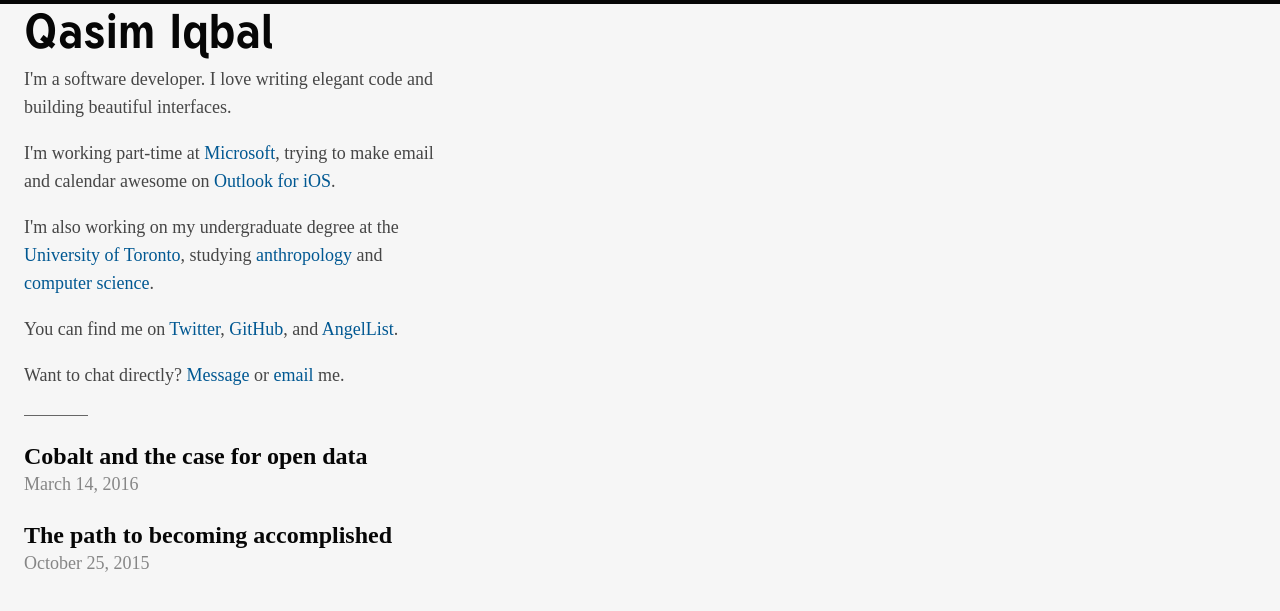
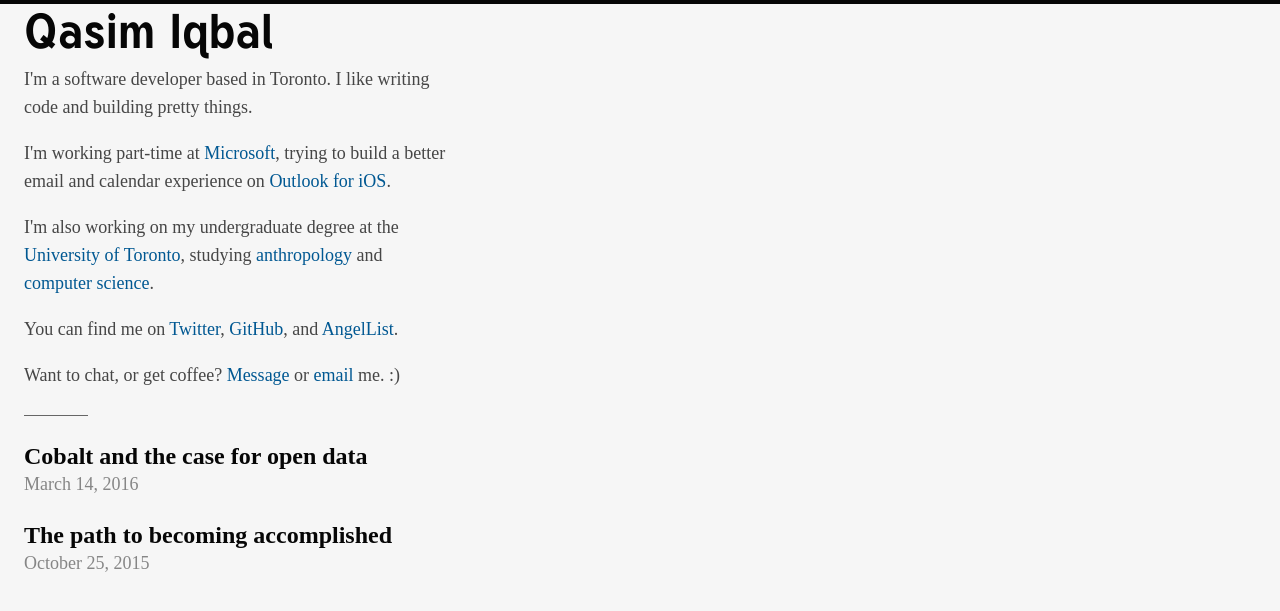
Before and after one commit to qasim/qas.im, a Jekyll site: the page built from index.html, in a window 1280 px wide. Shown: the top 611 px of the page. Built offline with Jekyll 4.4.1, drawn with Linux system fonts in a browser that asks for light colours; some web fonts are replaced.

Commit message:
Coffee :)

```diff
--- a/index.html
+++ b/index.html
@@ -6,10 +6,10 @@
 
 <div class="content">
   <p>
-    I'm a software developer. I love writing elegant code and building beautiful interfaces.
+    I'm a software developer based in Toronto. I like writing code and building pretty things.
   </p>
   <p>
-    I'm working part-time at <a id="microsoft" href="https://github.com/Microsoft">Microsoft</a>, trying to make email and calendar awesome on <a id="outlook" href="https://github.com/Outlook">Outlook for iOS</a>.
+    I'm working part-time at <a id="microsoft" href="https://github.com/Microsoft">Microsoft</a>, trying to build a better email and calendar experience on <a id="outlook" href="https://github.com/Outlook">Outlook for iOS</a>.
   </p>
   <p>
     I'm also working on my undergraduate degree at the <a id="uoft" href="http://toronto.edu">University of Toronto</a>, studying <a id="uoft" href="http://anthropology.utoronto.ca">anthropology</a> and <a id="uoft" href="http://cs.toronto.edu">computer science</a>.
@@ -18,7 +18,7 @@
     You can find me on <a id="twitter" href="https://twitter.com/DrQas">Twitter</a>, <a id="github" href="https://github.com/Qasim">GitHub</a>, and <a id="angel" href="https://angel.co/Qasim">AngelList</a>.
   </p>
   <p>
-    Want to chat directly? <a href="https://m.me/q45im">Message</a> or <a href="mailto:me@qas.im">email</a> me.
+    Want to chat, or get coffee? <a href="https://m.me/q45im">Message</a> or <a href="mailto:me@qas.im">email</a> me. :)
   </p>
   <!-- p>
     Check out my <a href="assets/pdf/Resume.pdf">résumé</a> if you're interesting in discussing opportunities. I am currently employed, but don't hesitate to get in touch.
```
